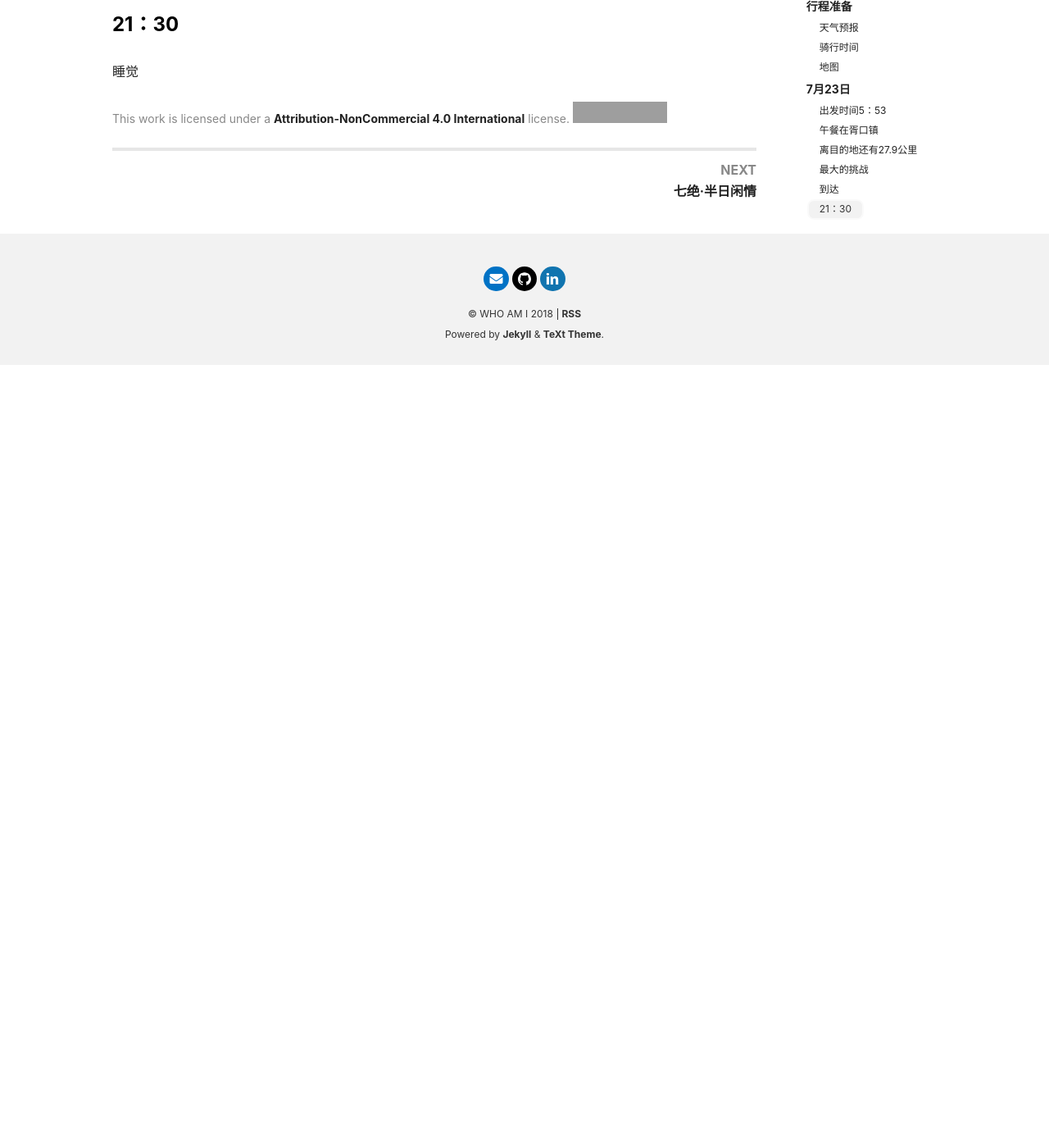
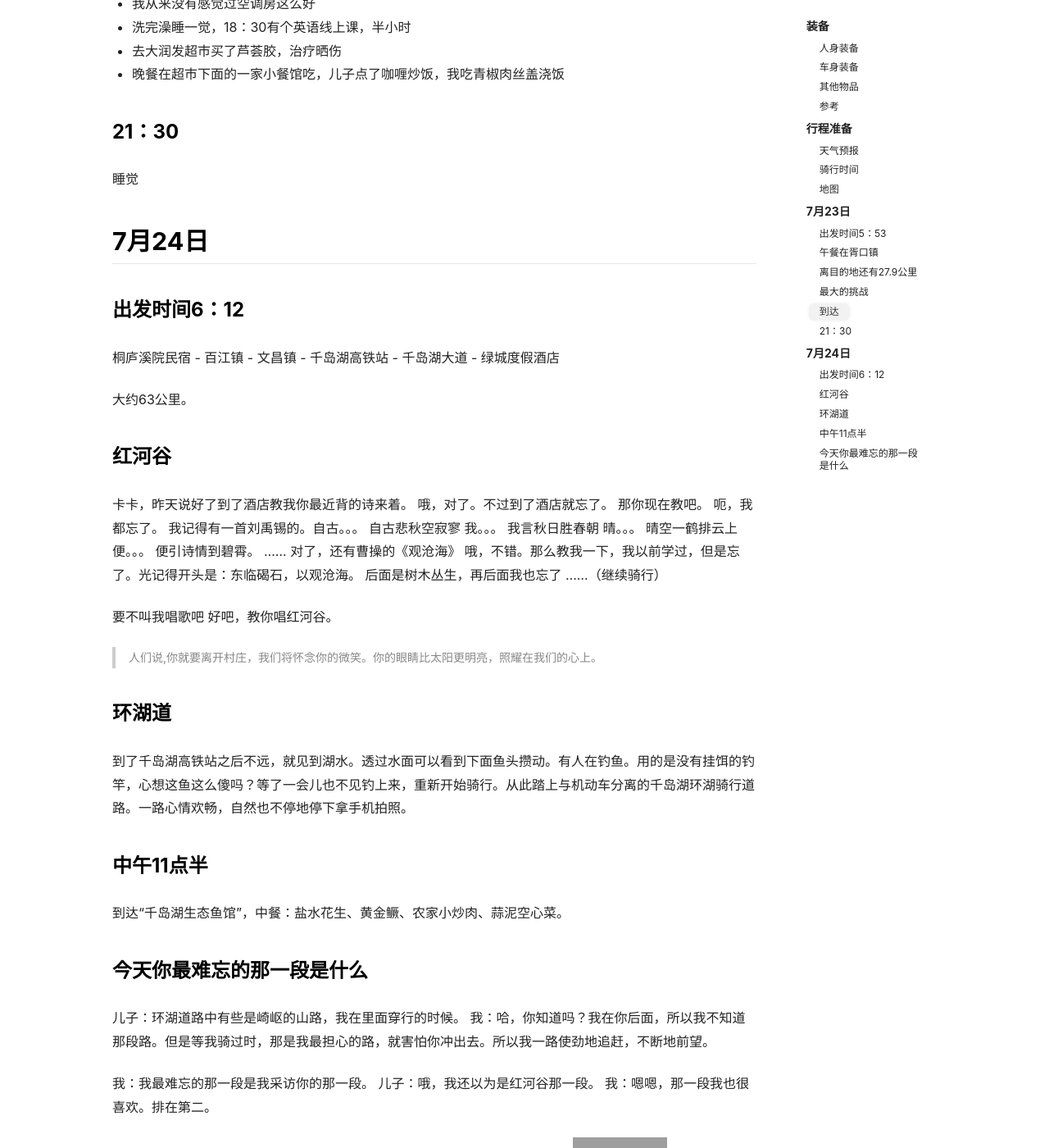
Before and after one commit to wjmmx/wjmmx.github.io, a Jekyll site: the page built from _posts/2020-07-22-Go_To_Thousands_of_Lake_By_Bike.md, in a window 1280 px wide and 1400 px high, scrolled down 3915 px. Shown: the whole window at 82% size. Built offline with Jekyll 4.4.1, drawn with Linux system fonts in a browser that asks for light colours; nearby versions of some CDN libraries; comment, search, counter and statistics services are not loaded; before the commit the page ends 4360 px from its top, so only the background shows below that; some of the changed text lies outside the part shown; grey boxes are pictures that could not be loaded.

Commit message:
第2天骑行

```diff
--- a/_posts/2020-07-22-Go_To_Thousands_of_Lake_By_Bike.md
+++ b/_posts/2020-07-22-Go_To_Thousands_of_Lake_By_Bike.md
@@ -76,6 +76,10 @@ tags: bicycle, grow
 
 ### 出发时间5：53
 
+杭州滨江 - 富阳江滨东大道 - 横凉亭路上S305 - 与金城北路的交叉口上S302 - 富阳胥口镇 - 桐庐段瑶琳收费站 - 桐庐高翔村 - 大庙村 - 焦山互通 - 分水镇 - 桐庐溪院民宿
+
+大约88公里。
+
 ### 午餐在胥口镇
 
 吃午餐的时间其实才11点。但是看着儿子似乎有点累了，骑不了多远就要休息。想想原定的12点之前到达是不可能了，那还是吃午饭休整一下吧。
@@ -113,3 +117,51 @@ tags: bicycle, grow
 ### 21：30
 
 睡觉
+
+## 7月24日
+
+### 出发时间6：12
+
+桐庐溪院民宿 - 百江镇 - 文昌镇 - 千岛湖高铁站 - 千岛湖大道 - 绿城度假酒店
+
+大约63公里。
+
+### 红河谷
+
+卡卡，昨天说好了到了酒店教我你最近背的诗来着。
+哦，对了。不过到了酒店就忘了。
+那你现在教吧。
+呃，我都忘了。
+我记得有一首刘禹锡的。自古。。。
+自古悲秋空寂寥
+我。。。
+我言秋日胜春朝
+晴。。。
+晴空一鹤排云上
+便。。。
+便引诗情到碧霄。 ...... 对了，还有曹操的《观沧海》
+哦，不错。那么教我一下，我以前学过，但是忘了。光记得开头是：东临碣石，以观沧海。
+后面是树木丛生，再后面我也忘了
+......（继续骑行）
+
+要不叫我唱歌吧
+好吧，教你唱红河谷。
+
+> 人们说,你就要离开村庄，我们将怀念你的微笑。你的眼睛比太阳更明亮，照耀在我们的心上。
+
+### 环湖道
+
+到了千岛湖高铁站之后不远，就见到湖水。透过水面可以看到下面鱼头攒动。有人在钓鱼。用的是没有挂饵的钓竿，心想这鱼这么傻吗？等了一会儿也不见钓上来，重新开始骑行。从此踏上与机动车分离的千岛湖环湖骑行道路。一路心情欢畅，自然也不停地停下拿手机拍照。
+
+### 中午11点半
+
+到达“千岛湖生态鱼馆”，中餐：盐水花生、黄金鳜、农家小炒肉、蒜泥空心菜。
+
+### 今天你最难忘的那一段是什么
+
+儿子：环湖道路中有些是崎岖的山路，我在里面穿行的时候。
+我：哈，你知道吗？我在你后面，所以我不知道那段路。但是等我骑过时，那是我最担心的路，就害怕你冲出去。所以我一路使劲地追赶，不断地前望。
+
+我：我最难忘的那一段是我采访你的那一段。
+儿子：哦，我还以为是红河谷那一段。
+我：嗯嗯，那一段我也很喜欢。排在第二。
```
